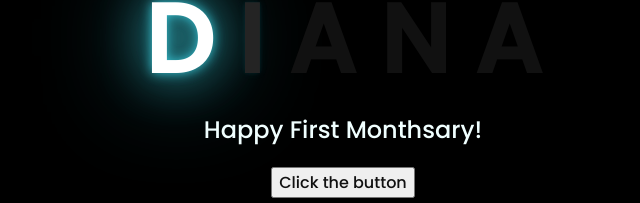
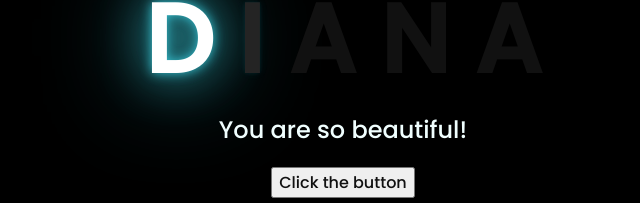
Before and after one commit to Jhester11/book1, a plain HTML site: page index.html in a window 1280 px wide. Shown: the part 326-529 px from the top of the page, without its empty margins (305-945 px from the left). Drawn offline with Linux system fonts and the light colour scheme.

Commit message:
Update index.html

```diff
--- a/index.html
+++ b/index.html
@@ -18,7 +18,7 @@
         <span>A</span>
     </div>
     <div class="description">
-        <span>Happy First Monthsary!</span>
+        <span>You are so beautiful!</span>
     </div>
     <div class="button">
         <button>
```
